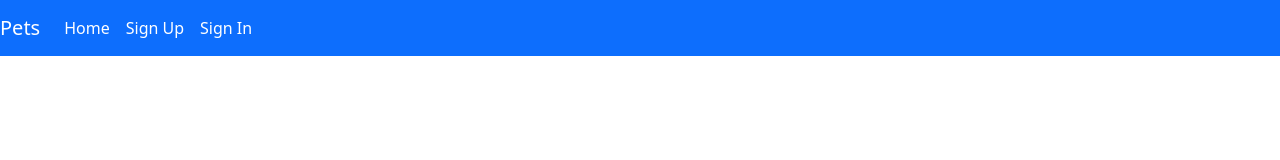
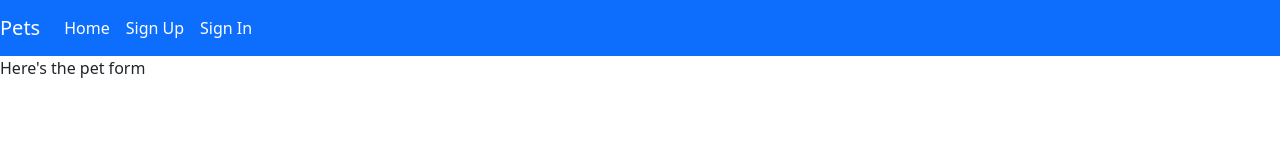
Before and after one commit to timmshinbone/new-icepops-pets-client, a React (Create React App) app: page /addPet in a window 1280 px wide. Shown: the top 160 px of the page. Built offline with nearby package versions, Linux system fonts and the light colour scheme.

Commit message:
added PetForm shared componet

```diff
--- a/src/App.js
+++ b/src/App.js
@@ -13,6 +13,7 @@ import SignIn from './components/auth/SignIn'
 import SignOut from './components/auth/SignOut'
 import ChangePassword from './components/auth/ChangePassword'
 import ShowPet from './components/pets/ShowPet'
+import PetForm from './components/shared/PetForm'
 
 const App = () => {
 
@@ -73,6 +74,10 @@ const App = () => {
 					path="/pets/:id"
 					element={ <ShowPet msgAlert={ msgAlert } />}
 				/>
+				<Route
+					path="/addPet"
+					element={ <PetForm /> }
+				/>
 			</Routes>
 			{msgAlerts.map((msgAlert) => (
 				<AutoDismissAlert
--- /dev/null
+++ b/src/components/shared/PetForm.js
@@ -0,0 +1,5 @@
+const PetForm = (props) => {
+    return <p>Here's the pet form</p>
+}
+
+export default PetForm
```
